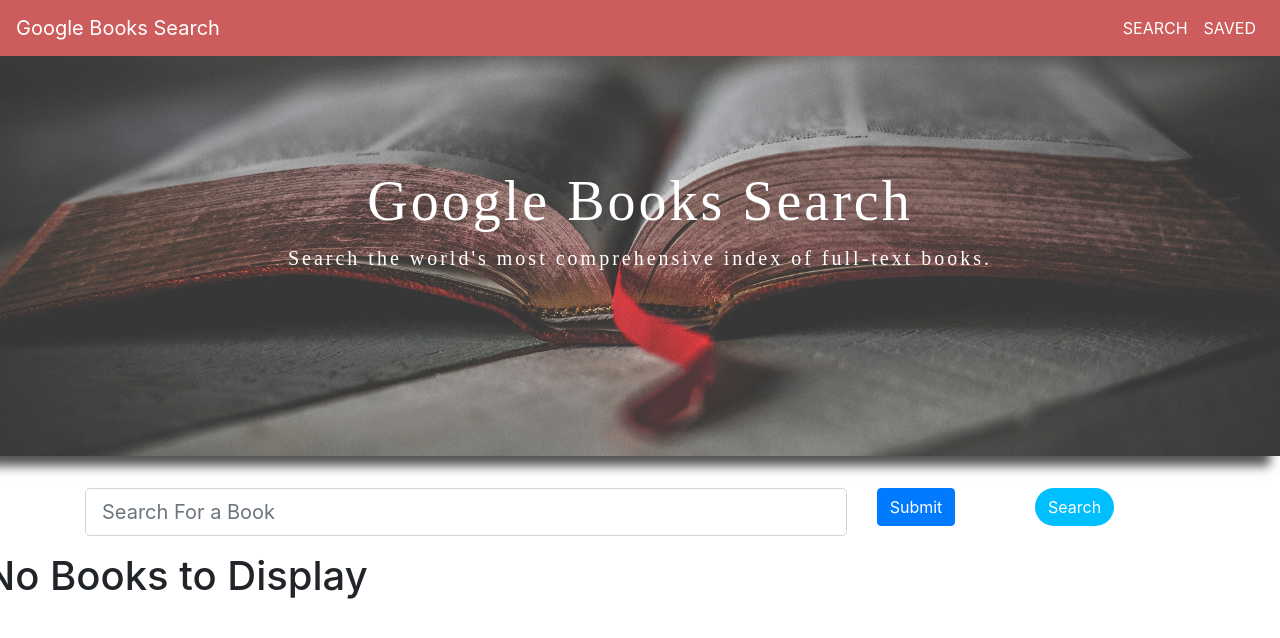
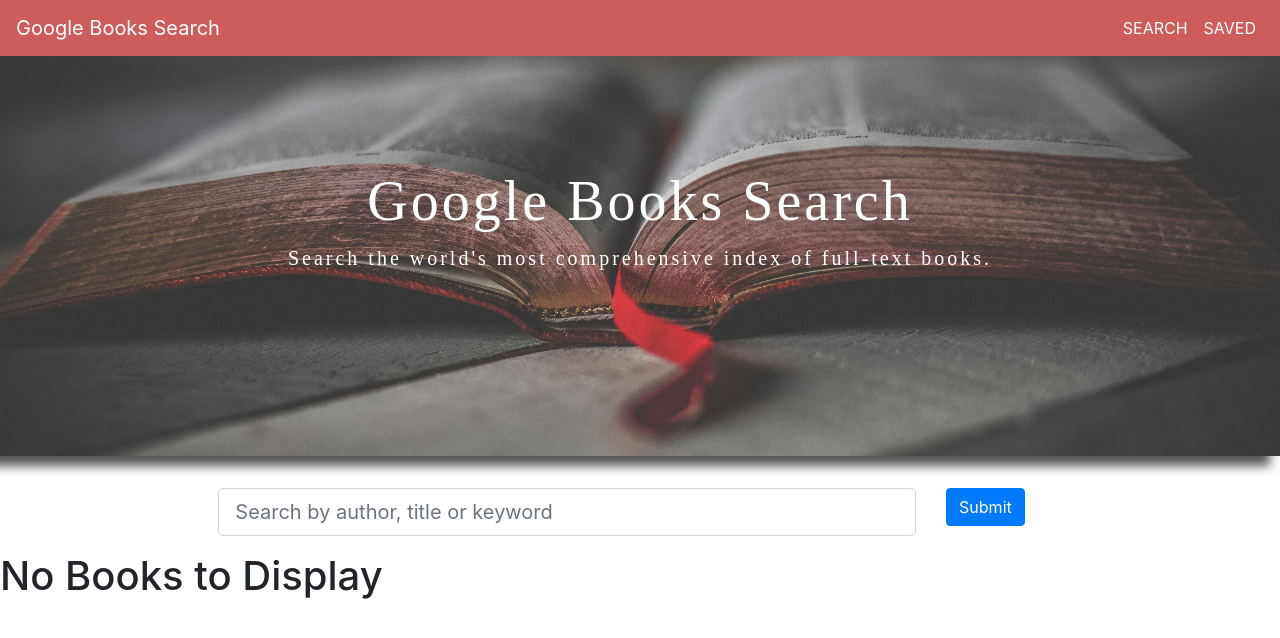
Before and after one commit to jpanakkal22/google_books_search, a React (Create React App) app in the folder client/: page / in a window 1280 px wide. Shown: the top 638 px of the page. Built offline with nearby package versions, Linux system fonts and the light colour scheme.

Commit message:
remove old form and add new Input form

```diff
--- a/client/src/pages/Search.js
+++ b/client/src/pages/Search.js
@@ -1,18 +1,16 @@
 import React, { useState } from "react";
+import { Row, Col } from 'react-bootstrap/';
+import Input from "../components/Input";
 import Results from "../components/Results";
-import Input from "../components/Input";
-import Button from "../components/Button";
 import API from "../utils/API";
-import { Container, Row, Col } from "../components/Grid";
-
 
 function Search() {
   // Setting our component's initial state
   const [books, setBooks] = useState([])
   const [formInput, setFormInput] = useState("");
 
+  // Use form input to set state
   const handleInputChange = event => {
-
     const { value } = event.target;
     setFormInput(value);
   };
@@ -26,30 +24,15 @@
 
   return (
     <div>
-    <Row>
-      <Col size="md-12">
-        <form>
-          <Container>
-            <Row>
-              <Col size="xs-9 sm-10">
+      <Row className="d-flex justify-content-center">
+        <Col sm={8}>
           <Input
            name="bookSearch"
            value={formInput}
            onChange={handleInputChange}
-                placeholder="Search For a Book"
+           placeholder="Search by author, title or keyword"
+           onClick={handleFormSubmit}
           />
-              </Col>
-              <Col size="xs-3 sm-2">
-                <Button
-                onClick={handleFormSubmit}
-                className="input-lg"
-                >
-                Search
-                </Button>
-              </Col>
-            </Row>
-          </Container>
-        </form>
         </Col>
       </Row>
       <Row>
@@ -76,6 +59,8 @@
         </Col>
       </Row>
     </div>
+
+
   )
 }
 
```
Lines whose indentation alone changed are shown as unchanged.
